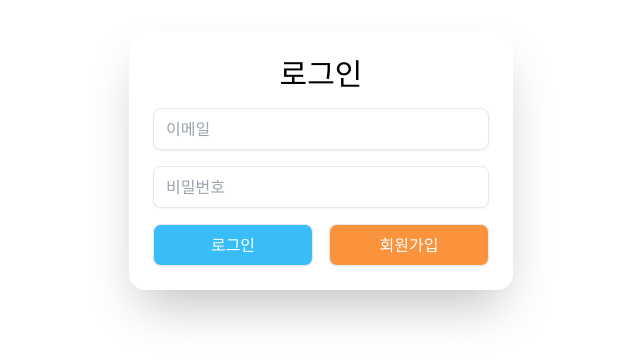
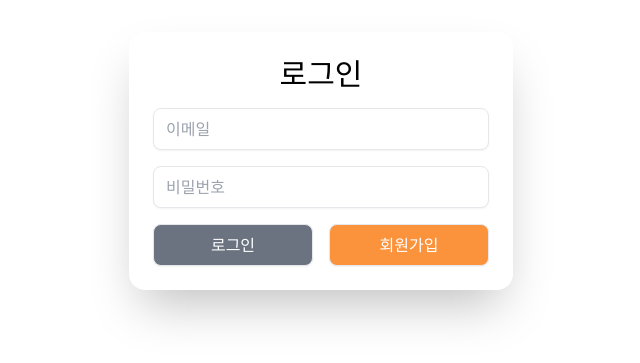
Before and after one commit to Wanted-Pre-Onboarding-Frontend-3/wanted-pre-onboarding-fe, a React (Create React App) app: page / in a window 1280 px wide. Shown: the part 239-602 px from the top of the page, without its empty margins (319-959 px from the left). Built offline with nearby package versions, Linux system fonts and the light colour scheme.

Commit message:
✨회원가입 성공시 navigate

```diff
--- a/src/components/AuthProvider.jsx
+++ b/src/components/AuthProvider.jsx
@@ -20,14 +20,19 @@ export default function AuthProvider({ children }) {
   };
 
   const signUp = async (inputs) => {
-    const { access_token } = await api.signIn(inputs);
+    const { access_token } = await api.signUp(inputs);
     if (access_token) {
       setIsLogin(() => true);
       localStorage.setItem("access_token", access_token);
     }
   };
 
-  const value = { isLogin, signIn, signUp };
+  const signOut = () => {
+    localStorage.removeItem("access_token");
+    setIsLogin(() => false);
+  };
+
+  const value = { isLogin, signIn, signUp, signOut };
 
   return <AuthContext.Provider value={value}>{children}</AuthContext.Provider>;
 }
--- a/src/pages/Home.jsx
+++ b/src/pages/Home.jsx
@@ -1,5 +1,5 @@
 import { Anchor, Button, Input } from "components";
-import React from "react";
+import React, { useMemo } from "react";
 import { Navigate } from "react-router";
 import { useAuth, useInputs } from "utils/hooks";
 
@@ -11,6 +11,10 @@ export default function Home() {
     e.preventDefault();
     await signIn(inputs);
   };
+
+  const enabled = useMemo(() => {
+    return email.includes("@") && password.length >= 8;
+  }, [email, password.length]);
 
   if (isLogin) return <Navigate to="/todo" />;
   return (
@@ -26,6 +30,7 @@ export default function Home() {
           name="email"
           value={email}
           onChange={handleInput}
+          type="email"
         />
         <Input
           className="focus:outline-sky-400"
@@ -37,7 +42,11 @@ export default function Home() {
           onChange={handleInput}
         />
         <div className="flex gap-4 w-full">
-          <Button className="bg-sky-400 text-white" type="submit">
+          <Button
+            className="bg-sky-400 text-white disabled:bg-gray-500"
+            type="submit"
+            disabled={enabled === false}
+          >
             로그인
           </Button>
           <Anchor
--- a/src/pages/Signup.jsx
+++ b/src/pages/Signup.jsx
@@ -1,5 +1,6 @@
 import { Anchor, Button, Input } from "components";
 import React, { useCallback } from "react";
+import { Navigate } from "react-router";
 import { useAuth, useInputs } from "utils/hooks";
 
 export default function Signup() {
@@ -8,7 +9,7 @@ export default function Signup() {
     password: "",
     passwordConfirm: "",
   });
-  const { signUp } = useAuth();
+  const { signUp, isLogin } = useAuth();
   const { email, password, passwordConfirm } = inputs;
 
   const isSubmitEnable = useCallback(({ email, password, passwordConfirm }) => {
@@ -29,6 +30,7 @@ export default function Signup() {
     [inputs, isSubmitEnable, signUp]
   );
 
+  if (isLogin) return <Navigate to="/todo" />;
   return (
     <main className="w-screen h-screen flex flex-col justify-center items-center">
       <form
```
